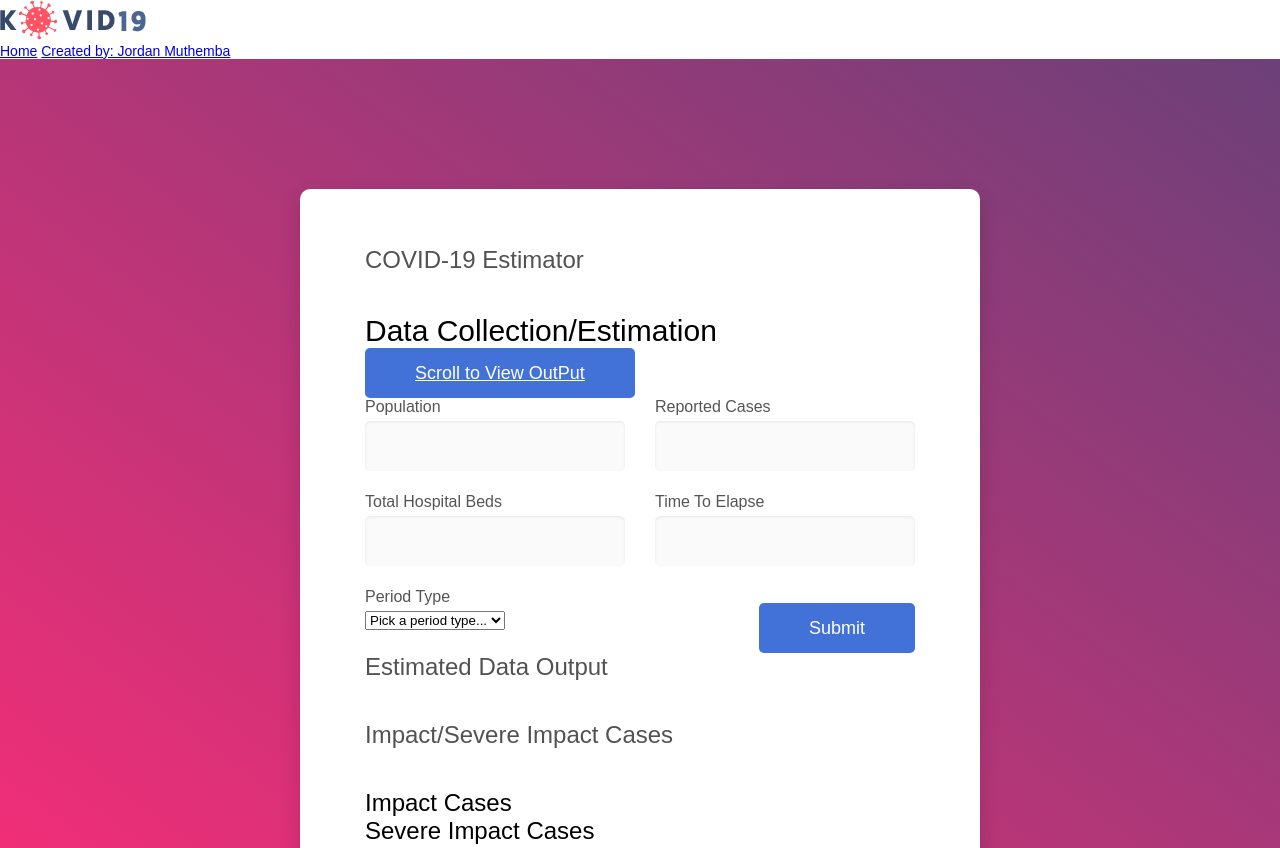
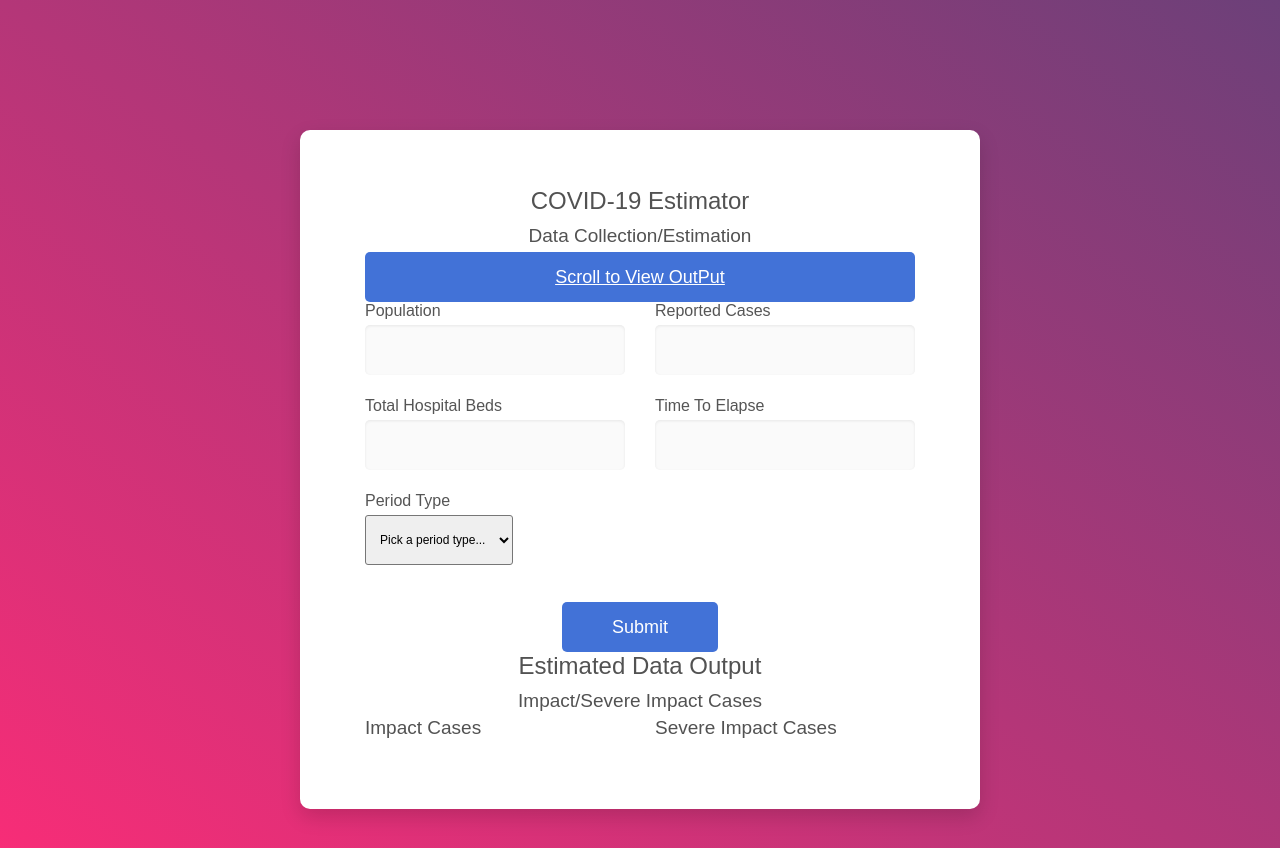
Before and after one commit to Jordan-type/BuildForSDG-2020-Assessment, a website: page src/index.html in a window 1280 px wide. Shown: the top 848 px of the page. Drawn offline with Linux system fonts and the light colour scheme.

Commit message:
index fix

```diff
--- a/src/assests/css/main.css
+++ b/src/assests/css/main.css
@@ -254,6 +254,11 @@
   /* ==========================================================================
 	 #BUTTON
 	 ========================================================================== */
+#btn--center{
+	display: flex;
+	justify-content: center;
+}
+
   .btn {
 	display: inline-block;
 	line-height: 50px;
@@ -301,7 +306,6 @@
   .btn--blue:hover {
 	background: #3868cd;
   }
-
   /* ==========================================================================
 	 #DATE PICKER
 	 ========================================================================== */
@@ -615,8 +619,17 @@
 	font-size: 24px;
 	color: #525252;
 	font-weight: 400;
-	margin-bottom: 40px;
+	margin-bottom: 10px;
   }
+  .subtitle{
+  	font-size: 19px;
+  	color: #525252;
+	font-weight: 400;
+	margin-bottom: 5px;
+  }
+ .is-text-centred{
+ 	text-align: center;
+ }
 
   /* ==========================================================================
 	 #CARD
@@ -648,3 +661,14 @@
 	  padding: 50px 40px;
 	}
   }
+  select.form-control {
+  height: 50px;
+  line-height: 50px;
+}
+.form-control {
+  height: 30px;
+  padding: 5px 10px;
+  font-size: 12px;
+  line-height: 1.5;
+  border-radius: 3px;
+}
--- a/src/index.html
+++ b/src/index.html
@@ -25,70 +25,29 @@
   <!--<link rel="stylesheet" href="assests/css/main.css" media="all" async>-->
 </head>
 <body>
-<!-- START NAV -->
- <nav class="navbar">
-    <div class="container">
-      <div class="navbar-brand">
-        <a class="navbar-item" href="index.html">
-          <img src="assests/images/logo-dark.png" alt="Logo">
-          <!-- <span>COVID-19 Estimator</span> -->
-       </a>
-        <span class="navbar-burger burger" data-target="navbarMenu">
-          <span></span>
-          <span></span>
-          <span></span>
-        </span>
-      </div>
-      <div id="navbarMenu" class="navbar-menu">
-        <div class="navbar-end">
-          <a href="index.html" class="navbar-item is-active">Home</a>
-          <a href="https://github.com/Jordan-type/" class="navbar-item">Created by: Jordan Muthemba</a>
-          <!-- <a class="navbar-item">Features</a>
-          <a class="navbar-item">Team</a>
-          <a class="navbar-item">Archives</a> -->
-          <!-- <a class="navbar-item">Help</a>
-          <div class="navbar-item has-dropdown is-hoverable">
-            <a class="navbar-link">Account</a>
-            <div class="navbar-dropdown">
-              <a class="navbar-item">Dashboard</a>
-              <a class="navbar-item">Profile</a>
-              <a class="navbar-item">Settings</a>
-              <hr class="navbar-divider">
-              <div class="navbar-item">Logout</div>
-            </div>
-          </div> -->
-        </div>
-      </div>
-    </div>
-  </nav>
-  <!-- END NAV -->
-  <!-- style="background: #3f4079 url(assests/images/build-sdg.png) no-repeat center bottom" -->
-  <!-- section -->
-
     <div class="page-wrapper bg-gra-02 p-t-130 p-b-100 font-poppins">
       <div class="wrapper wrapper--w680" >
        <div class="card card-4">
          <div class="card-body">
-        <h1 class="title">COVID-19 Estimator</h1>
-        <h2 class="subtitle">Data Collection/Estimation</h2>
-        <a href="#estimated-data" class="btn btn--radius-2 btn--blue">Scroll to View OutPut</a>
+         <h1 class="title is-text-centred">COVID-19 Estimator</h1>
+         <h2 class="subtitle is-text-centred">Data Collection/Estimation</h2>
+         <a href="#estimated-data" id="btn--center" class="btn btn--radius-2 btn--blue">Scroll to View OutPut</a>
              <form id="covid-form" name="covid-19-estimator" data-form-estimator>
                 <div class="row row-space">
-
                    <div class="col-2">
                       <div class="input-group">
                       <label class="label" for="population">Population</label>
                       <input class="input--style-4" type="number" id="population" name="population" data-population required="required">
                       </div>
                    </div>
-
                    <div class="col-2">
                       <div class="input-group">
                       <label class="label" for="reported-cases">Reported Cases</label>
                       <input class="input--style-4" type="number" id="reported-cases" name="reported-cases" data-reported-cases required>
                       </div>
                     </div>
-
+                 </div>
+                 <div class="row row-space">
                  	<div class="col-2">
                  		<div class="input-group">
                  			<label class="label" for="total-hospital-beds">Total Hospital Beds</label>
@@ -96,18 +55,17 @@
                 data-total-hospital-beds required>
             </div>
         </div>
-
         <div class="col-2">
         	<div class="input-group">
         		<label class="label" for="time-to-elapse">Time To Elapse</label>
         		<input class="input--style-4" type="number" id="time-to-elapse" name="time-to-elapse" data-time-to-elapse required>
         	</div>
         </div>
-
+    </div>
     <div class="input-group">
+        	<div class="select">
         		<label class="label" for="period-type">Period Type</label>
-              <div class="select">
-                <select id="period-type" name="period-type" data-period-type required>
+        		<select class="form-control" id="period-type" name="period-type" data-period-type required>
         			<option value="">Pick a period type...</option>
         			<option value="days">Days</option>
         			<option value="weeks">Weeks</option>
@@ -115,34 +73,33 @@
         		</select>
         	</div>
         </div>
-
-          <div class="p-t-15">
+    <div class="p-t-15" id="btn--center">
     	<button type="submit" class="btn btn--radius-2 btn--blue" data-go-estimate="">Submit</button>
     </div>
 </form>
-
-    </section>
-     <section id="estimated-data">
 <div class="container has-text-centered">
-          <h1 class="title">Estimated Data Output</h1>
-          <h2 class="title">Impact/Severe Impact Cases</h2>
+	<h1 class="title is-text-centred">Estimated Data Output</h1>
+	<h2 class="subtitle is-text-centred">Impact/Severe Impact Cases</h2>
 </div>
 <!-- Canbe hidden using is-hidden  -->
+
       <div class="impacts"> <!-- is-hidden-->
-        <div class="columns is-multiline">
+        <div class="row row-space">
+        	<div class="col-2">
           <!-- Impact Cases-->
           <div class="column is-12-tablet is-6-desktop">
-            <h3 class="subtitle has-text-centered">Impact Cases</h3>
+            <h3 class="subtitle is-text-centered">Impact Cases</h3>
             <table class="table is-hoverable is-fullwidth">
               <tbody id="impact">
 
               </tbody>
             </table>
           </div>
-
+      </div>
+         <div class="col-2">
           <!-- Severe Impact Cases -->
           <div class="column is-12-tablet is-6-desktop">
-            <h3 class="subtitle has-text-centered">Severe Impact Cases</h3>
+            <h3 class="subtitle is-text-centered">Severe Impact Cases</h3>
             <table class="table is-hoverable is-fullwidth">
               <tbody id="severeImpact">
 
@@ -152,7 +109,10 @@
       </div>
         </div>
     </div>
-   </section>
+
+
+         </div>
+        </div>
       </div>
   </div>
 </body>
```
Lines whose indentation alone changed are shown as unchanged.
